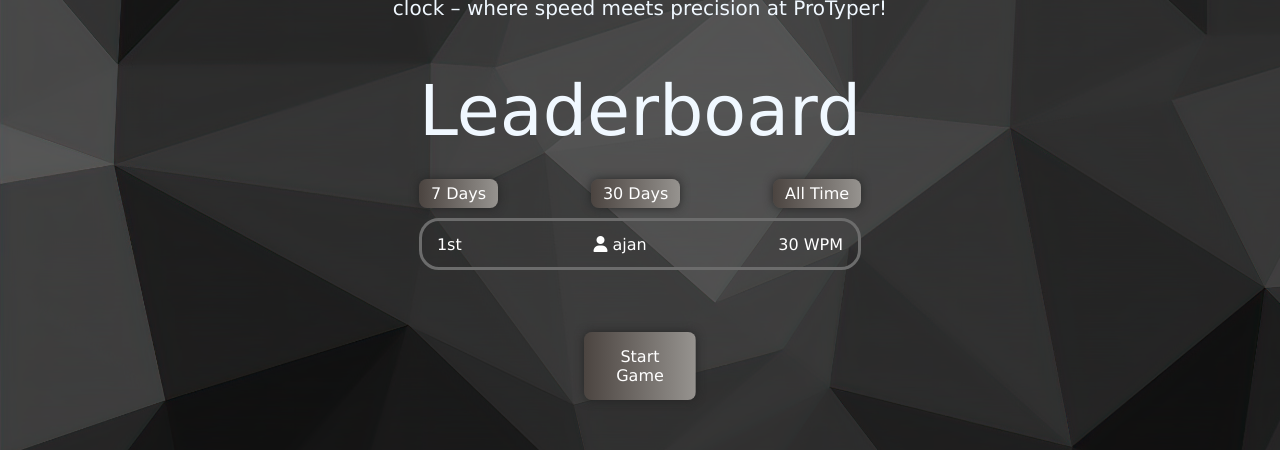
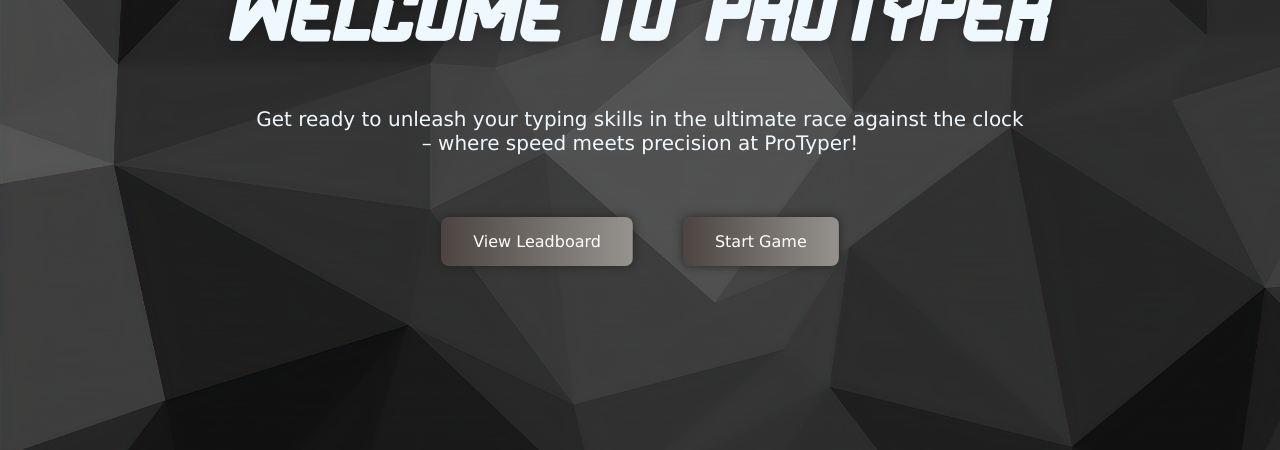
Before and after one commit to Ajan0211/ProTyper, a React (Vite) app in the folder pro-typer/: page / in a window 1280 px wide. Shown: the part 277-727 px from the top of the page. Built offline with nearby package versions, Linux system fonts and the light colour scheme; no server answers.

Commit message:
Finished overall styling off leaderboard section

```diff
--- a/pro-typer/src/Home.css
+++ b/pro-typer/src/Home.css
@@ -37,6 +37,7 @@ body {
   background-repeat: no-repeat;
 
   transition: color 0.5s, background-color 0.5s, background-image 0.5s;
+  scroll-behavior: smooth;
 }
 
 .App.light {
@@ -54,15 +55,26 @@ body {
 }
 
 .container-summary {
+  width: 100%;
+}
+
+.home-welcome {
   display: flex;
   flex-direction: column;
   justify-content: center;
   align-items: center;
+  height: 100%;
   row-gap: 50px;
   /* position: absolute;
   left: 50%;
   top: 50%; */
   /* transform: translateX(-50%) translateY(-50%); */
+}
+
+.home-welcome-buttons {
+  display: flex;
+  column-gap: 50px;
+  white-space: nowrap;
 }
 
 .button {
@@ -84,6 +96,7 @@ body {
   text-align: center;
   transition: transform 0.5s;
   margin-top: 12px;
+  text-decoration: none;
 }
 
 .App.light .button {
@@ -162,7 +175,7 @@ body {
   margin-top: 15px;
 }
 
-.time {
+.leaderboard-time {
   color: white;
   padding: 5px 12px;
   min-width: 30px;
@@ -193,7 +206,6 @@ body {
   min-height: 52px;
   min-width: 400px;
   padding: 10px 15px;
-  margin-top: 10px;
   display: flex;
   column-gap: 10px;
   align-items: center;
@@ -203,6 +215,24 @@ body {
   color: white;
   justify-content: space-between;
 }
+
+.leaderboard-container {
+  display: flex;
+  flex-direction: column;
+  justify-content: center;
+  width: 100%;
+  padding: 0 100px;
+  text-align: center;
+}
+
+.people-container {
+  display: flex;
+  flex-direction: column;
+  margin-top: 10px;
+  row-gap: 10px;
+  /* overflow-y: auto;
+  height: 60px; */
+}
 .leaderboard-title {
-  font-size: 70px;
+  font-size: 60px;
 }
--- a/pro-typer/src/Home.jsx
+++ b/pro-typer/src/Home.jsx
@@ -18,17 +18,56 @@ function Home() {
 
       <div className="content">
         <div className="container-summary">
+          <div className="home-welcome">
             <div className="heading">Welcome to ProTyper</div>
             <div className="summary">
-            Get ready to unleash your typing skills in the ultimate race against
-            the clock – where speed meets precision at ProTyper!
+              Get ready to unleash your typing skills in the ultimate race
+              against the clock – where speed meets precision at ProTyper!
             </div>
-          <div className="leaderboard-container">
+            <div className="home-welcome-buttons">
+              <a href="#leaderboard-container" className="button">
+                <span>View Leadboard</span>
+              </a>
+              <div className="button">
+                <a onClick={() => navigate("/Game")}>Start Game</a>
+              </div>
+            </div>
+          </div>
+          <div id="leaderboard-container" className="leaderboard-container">
             <div className="leaderboard-title">Leaderboard</div>
             <div className="duration">
-              <div className="time">7 Days</div>
-              <div className="time">30 Days</div>
-              <div className="time">All Time</div>
+              <div className="leaderboard-time">7 Days</div>
+              <div className="leaderboard-time">30 Days</div>
+              <div className="leaderboard-time">All Time</div>
+            </div>
+            <div className="people-container">
+              <div className="people">
+                <div className="rank">1st</div>
+                <div className="name">
+                  <i className="fa-solid fa-user"></i> ajan
+                </div>
+                <div className="fastest-wpm">30 WPM</div>
+              </div>
+              <div className="people">
+                <div className="rank">1st</div>
+                <div className="name">
+                  <i className="fa-solid fa-user"></i> ajan
+                </div>
+                <div className="fastest-wpm">30 WPM</div>
+              </div>
+              <div className="people">
+                <div className="rank">1st</div>
+                <div className="name">
+                  <i className="fa-solid fa-user"></i> ajan
+                </div>
+                <div className="fastest-wpm">30 WPM</div>
+              </div>
+              <div className="people">
+                <div className="rank">1st</div>
+                <div className="name">
+                  <i className="fa-solid fa-user"></i> ajan
+                </div>
+                <div className="fastest-wpm">30 WPM</div>
               </div>
               <div className="people">
                 <div className="rank">1st</div>
@@ -38,8 +77,6 @@ function Home() {
                 <div className="fastest-wpm">30 WPM</div>
               </div>
             </div>
-          <div className="button">
-            <a onClick={() => navigate("/Game")}>Start Game</a>
           </div>
         </div>
       </div>
```
Lines whose indentation alone changed are shown as unchanged.
